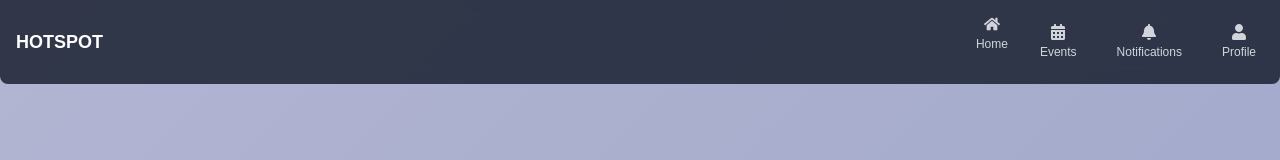
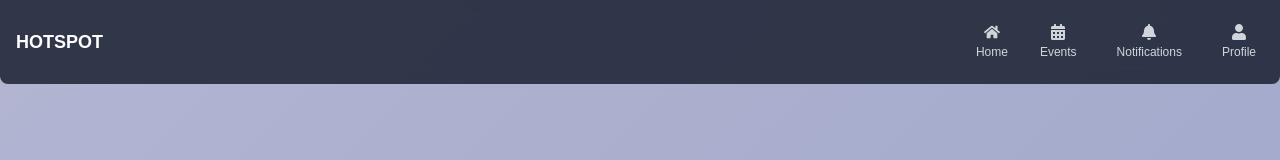
Before and after one commit to noel-chacko/renderHotSpot, a Next.js app in the folder hotspot-events-app/: page /events in a window 1280 px wide. Shown: the top 160 px of the page. Built offline with nearby package versions, Linux system fonts and the light colour scheme.

Commit message:
tab bar alignment fix

```diff
--- a/hotspot-events-app/src/app/globals.css
+++ b/hotspot-events-app/src/app/globals.css
@@ -40,7 +40,7 @@ nav button {
 }
 
 .tab-button {
-  @apply flex flex-col items-center text-gray-300 hover:text-white transition-colors duration-200;
+  @apply flex flex-col items-center justify-center text-gray-300 hover:text-white transition-colors duration-200;
 }
 
 .tab-button span {
```
